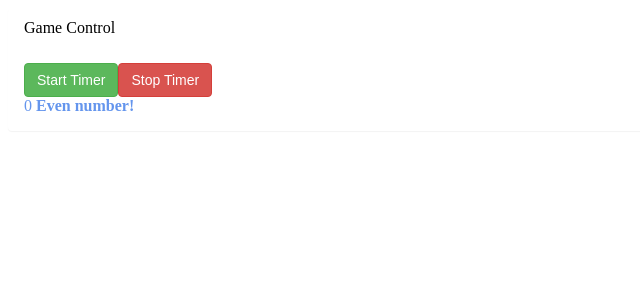
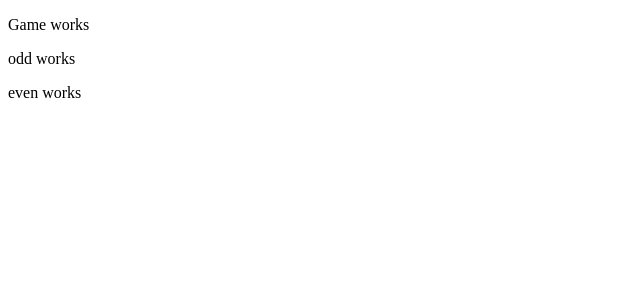
Before and after one commit to shagat/Course-Angular-oddEven-activeInactiveUsers, an Angular app: page / in a window 1280 px wide. Shown: the top 300 px of the page, without its empty margins (0-640 px from the left). Built offline with nearby package versions, Linux system fonts and the light colour scheme.

Commit message:
cleared the previous game control codes and commented it to implement the same with diffrent logic

```diff
--- a/src/app/app.component.html
+++ b/src/app/app.component.html
@@ -1 +1,12 @@
-<app-game></app-game>
+<div class="container">
+  <div class="row">
+    <div class="col-xs-12">
+      <app-game></app-game>
+    </div>
+    <div class="row">
+        <div class="col-xs-12"></div>
+      <app-odd></app-odd>
+      <app-even></app-even>
+    </div>
+  </div>
+</div>
--- a/src/app/even/even.component.html
+++ b/src/app/even/even.component.html
@@ -1,5 +1,10 @@
-<div>
+<!-- <div>
   <ng-content>
   </ng-content>
   <strong> Even number!</strong>
+</div> -->
+<div class="row">
+  <div class="col-xs-12">
+    <p>even works</p>
+  </div>
 </div>
--- a/src/app/game/game.component.html
+++ b/src/app/game/game.component.html
@@ -1,4 +1,4 @@
-<div class="panel panel-default">
+<!-- <div class="panel panel-default">
   <div class="panel-heading">Game Control</div>
   <div class="panel-body">
     <button class="btn btn-success" (click)="onClickStart()">Start Timer</button>
@@ -16,4 +16,10 @@
     </div>
     </div>
   </div>
+</div> -->
+<div class="row">
+  <div class="col-xs-12">
+    <p>Game works
+    </p>
+  </div>
 </div>
--- a/src/app/game/game.component.ts
+++ b/src/app/game/game.component.ts
@@ -8,34 +8,34 @@ import { Component, OnInit, Output, EventEmitter } from '@angular/core';
 })
 export class GameComponent implements OnInit {
   @Output() gameTimerStarts = new EventEmitter<{ startGameTime: number }>();
-  gameTimer: Array<number> = [0];
-  i = 0;
-  timeoutId: null | ReturnType<typeof setTimeout> = null
+  // gameTimer: Array<number> = [0];
+  // i = 0;
+  // timeoutId: null | ReturnType<typeof setTimeout> = null
 
   constructor() { }
 
   ngOnInit(): void {
   }
 
-  onClickStart() {
-    this.timeoutId = setInterval(() => {
-      this.i += 1
-      this.gameTimer.push(this.i)
-    }, 1000)
-  }
+  // onClickStart() {
+  //   this.timeoutId = setInterval(() => {
+  //     this.i += 1
+  //     this.gameTimer.push(this.i)
+  //   }, 1000)
+  // }
 
-  checkModulus(gt: number) {
-    if (gt % 2 == 0) {
-      return true
-    }
-    else {
-      return false
-    }
-  }
+  // checkModulus(gt: number) {
+  //   if (gt % 2 == 0) {
+  //     return true
+  //   }
+  //   else {
+  //     return false
+  //   }
+  // }
 
-  onClickStop() {
-    if (this.timeoutId) {
-      clearInterval(this.timeoutId)
-    }
-  }
+  // onClickStop() {
+  //   if (this.timeoutId) {
+  //     clearInterval(this.timeoutId)
+  //   }
+  // }
 }
--- a/src/app/odd/odd.component.html
+++ b/src/app/odd/odd.component.html
@@ -1,5 +1,10 @@
-<div>
+<!-- <div>
   <ng-content>
   </ng-content>
   <strong> Odd number!</strong>
+</div> -->
+<div class="row">
+  <div class="col-xs-12">
+    <p>odd works</p>
+  </div>
 </div>
```
